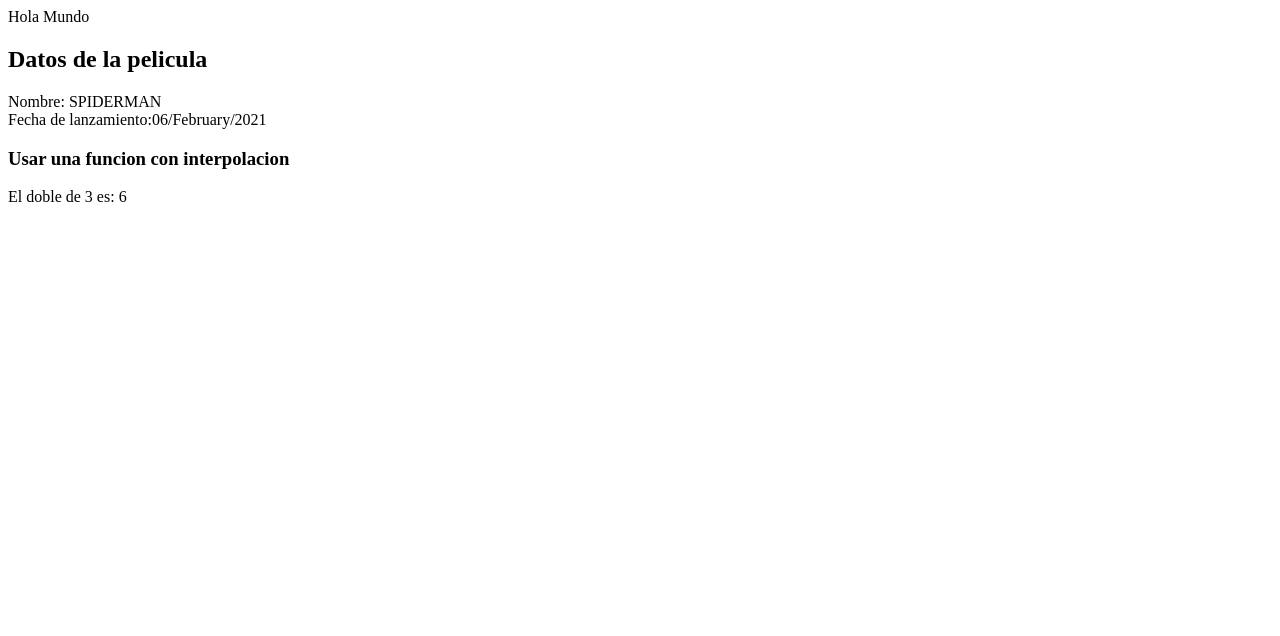
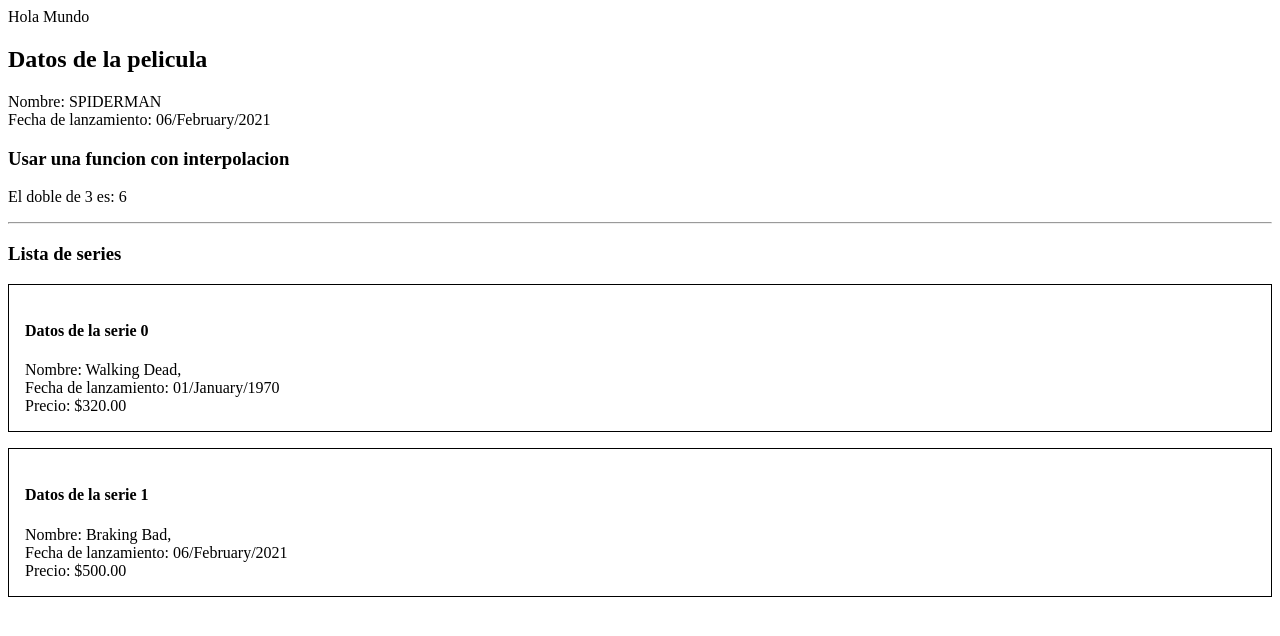
Before and after one commit to gonzalog85/AngularPeliculasFrontEnd, an Angular app: page / in a window 1280 px wide. Shown: the top 636 px of the page. Built offline with nearby package versions, Linux system fonts and the light colour scheme.

Commit message:
practica *ngfor

```diff
--- a/src/app/app.component.css
+++ b/src/app/app.component.css
@@ -0,0 +1,5 @@
+.series-contenedor{
+  border: 1px solid black;
+  margin-bottom: 1rem;
+  padding: 1rem;
+}
--- a/src/app/app.component.html
+++ b/src/app/app.component.html
@@ -2,7 +2,19 @@
 
 <h2>Datos de la pelicula</h2>
 <div>Nombre: {{pelicula.nombre | uppercase}}</div>
-<div>Fecha de lanzamiento:{{pelicula.fechaDeLanzamiento | date:'dd/MMMM/yyyy'}}</div>
+<div>Fecha de lanzamiento: {{pelicula.fechaDeLanzamiento | date:'dd/MMMM/yyyy'}}</div>
 
 <h3>Usar una funcion con interpolacion</h3>
 <p>El doble de 3 es: {{duplicarValor(3)}}</p>
+
+<hr/>
+
+<h3>Lista de series</h3>
+<div *ngFor="let serie of series, let index =index" class="series-contenedor">
+<h4>Datos de la serie {{index}}</h4>
+<div>
+  Nombre: {{serie.nombre}},
+</div>
+<div>Fecha de lanzamiento: {{serie.fechaLanzamiento | date:'dd/MMMM/yyyy'}}</div>
+<div>Precio: {{serie.precio | currency}}</div>
+</div>
--- a/src/app/app.component.ts
+++ b/src/app/app.component.ts
@@ -15,4 +15,15 @@
   duplicarValor(valor: number): number{
     return valor *2;
   }
+
+  series = [{
+   nombre:'Walking Dead',
+   fechaLanzamiento: new Date(26/12/20),
+   precio: 320
+  },
+  {
+    nombre:'Braking Bad',
+    fechaLanzamiento: new Date(),
+    precio: 500
+  }]
 }
```
